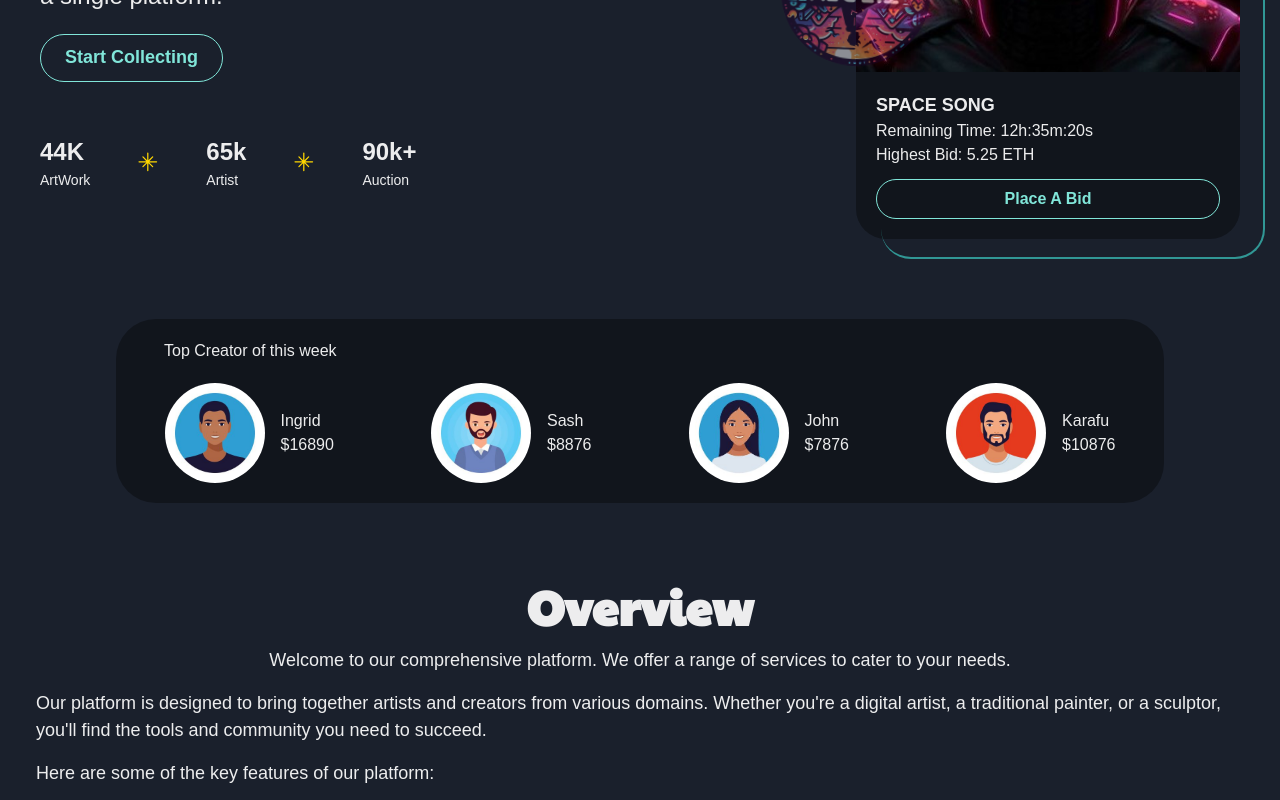
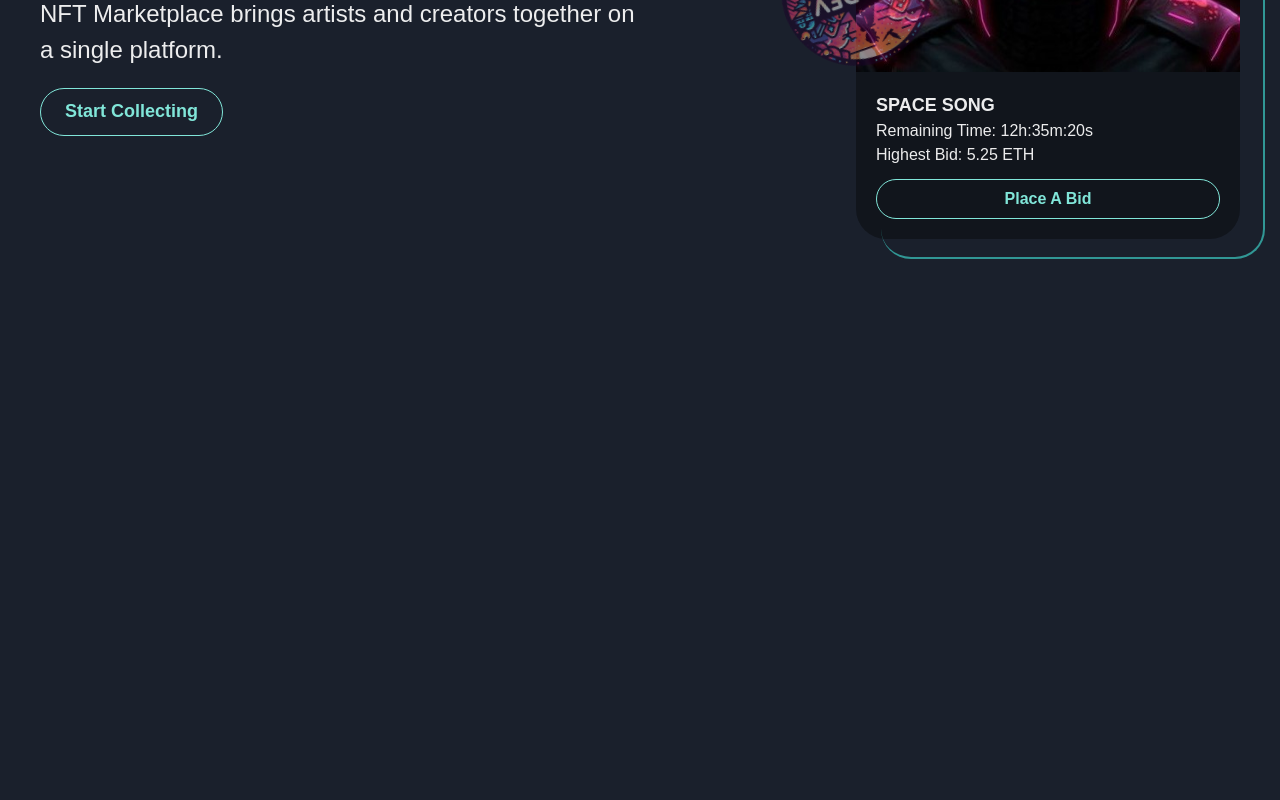
Before and after one commit to tamjidzihan/wreefAi, a React (Vite) app: page / in a window 1280 px wide. Shown: the part 440-1240 px from the top of the page. After the commit the page ends 800 px from the top, so only its background shows below. Built offline with nearby package versions, Linux system fonts and the light colour scheme.

Commit message:
office 2024-06-30

```diff
--- a/src/components/home/HeroCard.tsx
+++ b/src/components/home/HeroCard.tsx
@@ -38,7 +38,7 @@ const HeroCardTry = () => {
                     src={heroCardImage}
                     alt="NFT Image"
                     objectFit='cover'
-                    boxSize='sm'
+                    boxSize={{ base: '270px', lg: 'sm' }}
                     borderTopRadius='30px'
                 />
                 <MotionBox
--- a/src/components/home/Home.tsx
+++ b/src/components/home/Home.tsx
@@ -23,7 +23,7 @@ const Home = () => {
     return (
         <MotionBox
             py={10}
-            px={5}
+            px={{ base: 0, lg: 5 }}
             initial={{ opacity: 0 }}
             animate={{ opacity: 1 }}
             transition={{ duration: 0.5 }}
@@ -57,7 +57,7 @@ const Home = () => {
                         fontWeight="bold"
                         textTransform="uppercase">
                         Create your own NFT
-                        <Text as='u'>gallery</Text>
+                        <Text as='u'> gallery </Text>
                     </MotionHeading>
                     <MotionText fontSize="2xl">
                         NFT Marketplace brings artists and creators together on a single platform.
@@ -77,7 +77,7 @@ const Home = () => {
 
 
                     {/* ===== Hero Counter  start ===== */}
-                    <HeroCounter />
+                    {/* <HeroCounter /> */}
                     {/* ===== Hero Counter  End ===== */}
 
 
@@ -93,17 +93,17 @@ const Home = () => {
 
 
             {/* ===== Top Creators  start ===== */}
-            <TopCreators />
+            {/* <TopCreators /> */}
             {/* ===== Top Creators End ===== */}
 
 
-            <Overview />
+            {/* <Overview />
             <Services />
             <Results />
             <Testimonials />
             <Procedures />
             <CallToAction />
-            <Faqs />
+            <Faqs /> */}
 
         </MotionBox>
     );
--- a/src/pages/Layout.tsx
+++ b/src/pages/Layout.tsx
@@ -1,7 +1,6 @@
 import { Grid, GridItem, useColorMode } from '@chakra-ui/react';
 import { Outlet } from 'react-router-dom';
 import Navbar from '../components/navbar/NavBar';
-import bgImage from '../assets/bg.jpg'
 
 const Layout = () => {
     const { colorMode } = useColorMode();
```
